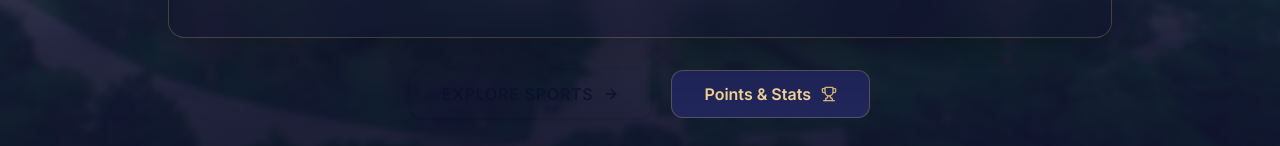
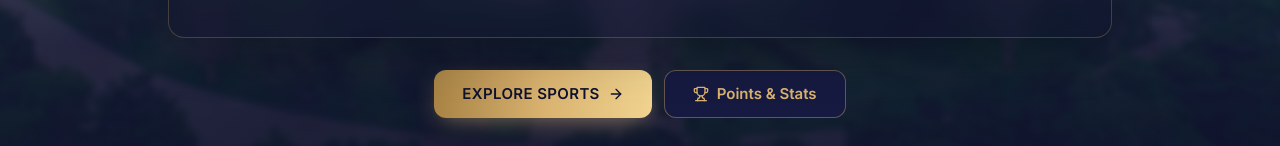
Before and after one commit to M270706/nmims-sports-championship, a Next.js app: page /home in a window 1280 px wide. Shown: the part 654-800 px from the top of the page. Built offline with nearby package versions, Linux system fonts and the light colour scheme; no server answers; the database is empty.

Commit message:
Fix invisible primary buttons (Explore Sports)

```diff
--- a/src/app/globals.css
+++ b/src/app/globals.css
@@ -124,6 +124,11 @@ body {
   background: var(--gold-gradient);
   -webkit-background-clip: text;
   -webkit-text-fill-color: transparent;
+}
+
+/* Background gold gradient utility */
+.bg-gold-gradient {
+  background: linear-gradient(90deg, #A88345 0%, #D9B26F 50%, #F0D38F 100%);
 }
 
 /* Gold section title decoration */
--- a/src/app/home/page.tsx
+++ b/src/app/home/page.tsx
@@ -104,26 +104,22 @@ export default function UserHomePage() {
           </div>
 
           {/* CTAs */}
-          <div className="mt-8 flex flex-col sm:flex-row items-center gap-4 sm:gap-5 w-full sm:w-auto">
-            <Button
+          <div className="mt-8 flex flex-col sm:flex-row items-center justify-center gap-3 w-full sm:w-auto">
+            <Link
               href="#sports"
-              variant="primary"
-              size="lg"
-              className="w-full sm:w-auto shadow-gold-glow"
-              icon={<ArrowRight className="w-4 h-4" />}
+              className="inline-flex h-12 w-full sm:w-auto items-center justify-center gap-2 rounded-xl bg-gradient-to-r from-[#A88345] via-[#D9B26F] to-[#F0D38F] px-7 text-[15px] font-semibold uppercase tracking-wide text-[#0F122E] shadow-[0_8px_24px_-8px_rgba(217,178,111,0.6)] transition hover:brightness-110 focus-visible:outline-none focus-visible:ring-2 focus-visible:ring-[#F0D38F]/70"
             >
-              Explore Sports
-            </Button>
+              <span>Explore Sports</span>
+              <ArrowRight className="w-4 h-4 text-[#0F122E] shrink-0" />
+            </Link>
 
-            <Button
+            <Link
               href="/standings"
-              variant="secondary"
-              size="lg"
-              className="w-full sm:w-auto"
-              icon={<Trophy className="w-4 h-4 text-gold" />}
+              className="inline-flex h-12 w-full sm:w-auto items-center justify-center gap-2 rounded-xl border border-[#D9B26F]/40 bg-[#161A40] px-7 text-[15px] font-semibold text-[#D9B26F] transition hover:bg-[#D9B26F]/10 hover:border-[#D9B26F] focus-visible:outline-none focus-visible:ring-2 focus-visible:ring-[#D9B26F]/70"
             >
-              Points &amp; Stats
-            </Button>
+              <Trophy className="w-4 h-4 text-[#D9B26F] shrink-0" />
+              <span>Points &amp; Stats</span>
+            </Link>
           </div>
         </Container>
 
--- a/src/components/ui/Button.tsx
+++ b/src/components/ui/Button.tsx
@@ -38,23 +38,23 @@ export default function Button({
 }: ButtonProps) {
   const variantStyles = {
     primary:
-      "bg-gold-gradient text-indigo-black font-bold uppercase tracking-wider hover:brightness-105 active:scale-[0.99] shadow-sm",
+      "bg-gradient-to-r from-[#A88345] via-[#D9B26F] to-[#F0D38F] text-[#0F122E] font-semibold uppercase tracking-wide shadow-[0_8px_24px_-8px_rgba(217,178,111,0.6)] hover:brightness-110 active:scale-[0.99]",
     secondary:
-      "bg-surface-2 hover:bg-royal text-gold-light border border-gold/30 hover:border-gold font-semibold active:scale-[0.99]",
+      "bg-[#161A40] hover:bg-[#20255A] text-[#D9B26F] border border-[#D9B26F]/40 hover:border-[#D9B26F] font-semibold active:scale-[0.99]",
     outline:
-      "bg-transparent hover:bg-gold/10 text-gold border border-gold/35 hover:border-gold font-semibold active:scale-[0.99]",
+      "bg-transparent hover:bg-[#D9B26F]/10 text-[#D9B26F] border border-[#D9B26F]/40 hover:border-[#D9B26F] font-semibold active:scale-[0.99]",
     ghost:
-      "bg-transparent hover:bg-white/5 text-text-muted hover:text-text-main font-semibold",
+      "bg-transparent hover:bg-white/5 text-[#AEB3D6] hover:text-[#F4EFE3] font-semibold",
   }[variant];
 
   const sizeStyles = {
     sm: "h-9 px-4 text-xs rounded-lg gap-1.5",
     md: "h-11 px-6 text-xs sm:text-sm rounded-xl gap-2",
-    lg: "h-12 px-8 text-sm sm:text-base rounded-xl gap-2.5",
+    lg: "h-12 px-7 text-[15px] rounded-xl gap-2",
   }[size];
 
   const baseStyles =
-    "inline-flex items-center justify-center font-medium transition-all duration-200 focus-visible:outline-none focus-visible:ring-2 focus-visible:ring-gold/60 disabled:opacity-50 disabled:pointer-events-none select-none text-center whitespace-nowrap";
+    "inline-flex items-center justify-center font-medium transition-all duration-200 focus-visible:outline-none focus-visible:ring-2 focus-visible:ring-[#F0D38F]/70 disabled:opacity-50 disabled:pointer-events-none select-none text-center whitespace-nowrap";
 
   const content = (
     <>
```
